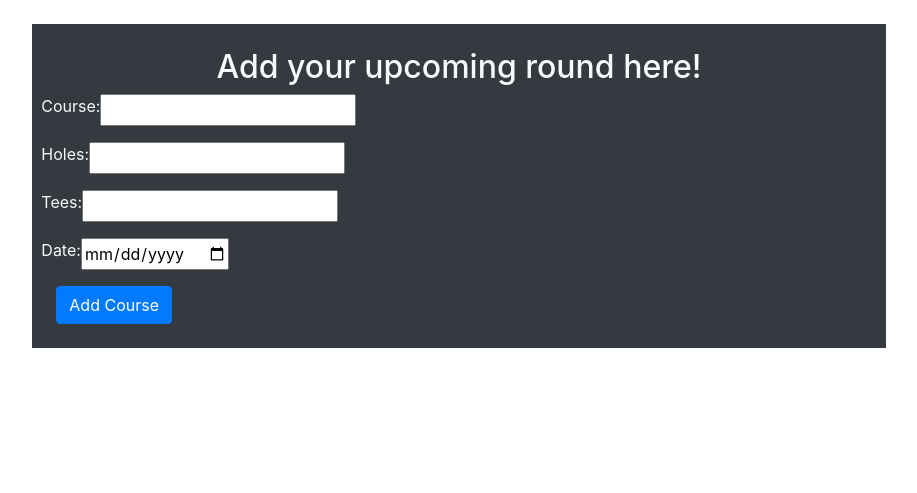
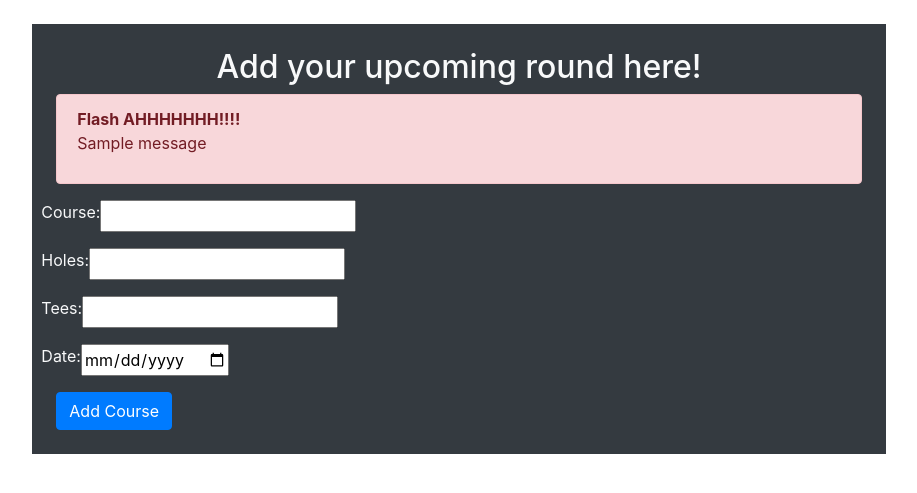
Before and after one commit to Applegate-Ja/Round_tracker, a Flask app: template flask_app/templates/new.html in a window 1280 px wide. Shown: the part 38-531 px from the top of the page, without its empty margins (181-1098 px from the left). Run offline with Flask 2, Linux system fonts and the light colour scheme; the template is opened without the code that fills it, so the values that code supplies are empty; tables that the repository leaves empty or names only in its code hold one stand-in row (values such as "Sample post"); one stand-in notice (Sample message) is shown; some libraries are stand-ins or nearby versions.

Commit message:
made some quality of life changes

```diff
--- a/flask_app/controllers/courses.py
+++ b/flask_app/controllers/courses.py
@@ -63,7 +63,7 @@ def update_course():
     if 'user_id' not in session:
         return redirect('/logout')
     if not Course.validate_course(request.form):
-        return redirect('/new')
+        return redirect('/course/new')
     data = {
         "course": request.form["course"],
         "hole": request.form["hole"],
--- a/flask_app/templates/edit.html
+++ b/flask_app/templates/edit.html
@@ -20,7 +20,7 @@
 
 </div>
 <form action="/update/course" method="post" class="col-9 p-4 my-4 bg-dark text-light mx-auto">
-    {% with messages = get_flashed_messages(category_filter=['recipe']) %}
+            {% with messages = get_flashed_messages(category_filter=['courses']) %}
                 {% if messages %}
                 <div class="alert alert-danger" role="alert">
                     <strong>Flash AHHHHHHH!!!!</strong>
--- a/flask_app/templates/new.html
+++ b/flask_app/templates/new.html
@@ -19,6 +19,16 @@
 </nav>
 <form action="/new" method="post" class="col-8 p-4 my-4 bg-dark text-light mx-auto">
     <h2 class="text-center">Add your upcoming round here!</h2>
+    {% with messages = get_flashed_messages(category_filter=['courses']) %}
+        {% if messages %}
+        <div class="alert alert-danger" role="alert">
+            <strong>Flash AHHHHHHH!!!!</strong>
+                {% for message in messages %}
+                <p>{{message}}</p>
+                {% endfor %}
+        </div>
+        {% endif %}
+    {% endwith %}
     <div class="form-group row">
         <label for="course" class="form-label">Course:</label>
         <input type="text" name="course" class="form_control">
```
Also changed, not shown: flask_app/models/course.py (+5 -7 lines). Lines whose indentation alone changed are shown as unchanged.
